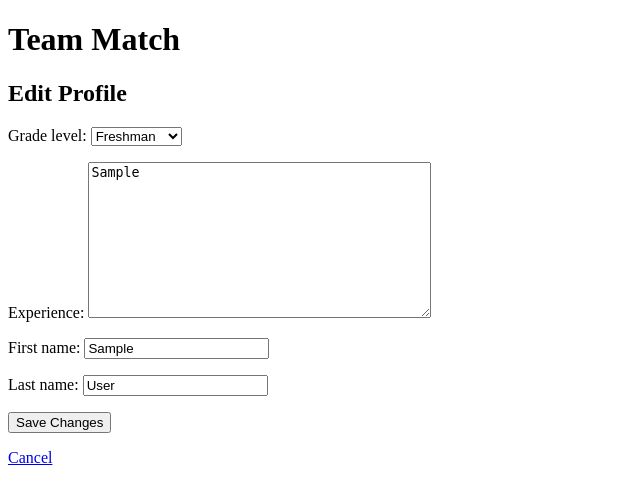
After one commit to Rafael-Lozoya-III/CS-senior-project, a Django app: page /profile/edit/ in a window 1280 px wide. The commit adds this page. Shown: the top 504 px of the page, without its empty margins (0-640 px from the left). Run offline with Django 5.2, Linux system fonts and the light colour scheme; a user stored in the database is signed in; tables that the repository leaves empty hold one stand-in row (values such as "Sample post").

Commit message:
Add student profile editing

```diff
--- /dev/null
+++ b/accounts/forms.py
@@ -0,0 +1,32 @@
+from django import forms
+
+from .models import StudentProfile
+
+
+class StudentProfileForm(forms.ModelForm):
+    first_name = forms.CharField(max_length=150)
+    last_name = forms.CharField(max_length=150)
+
+    class Meta:
+        model = StudentProfile
+        fields = ["grade_level", "experience"]
+
+    def __init__(self, *args, **kwargs):
+        user = kwargs.pop("user")
+        super().__init__(*args, **kwargs)
+
+        self.user = user
+        self.fields["first_name"].initial = user.first_name
+        self.fields["last_name"].initial = user.last_name
+
+    def save(self, commit=True):
+        profile = super().save(commit=False)
+
+        self.user.first_name = self.cleaned_data["first_name"]
+        self.user.last_name = self.cleaned_data["last_name"]
+
+        if commit:
+            self.user.save()
+            profile.save()
+
+        return profile
--- /dev/null
+++ b/accounts/templates/accounts/edit_profile.html
@@ -0,0 +1,26 @@
+<!DOCTYPE html>
+<html>
+<head>
+    <title> Edit Profile - Team Match</title>
+</head>
+
+<body>
+
+    <h1>Team Match</h1>
+
+    <h2>Edit Profile</h2>
+
+    <form method="post">
+        {% csrf_token %}
+
+        {{ form.as_p }}
+
+        <button type="submit">Save Changes</button>
+    </form>
+
+    <p>
+        <a href="{% url 'profile' %}">Cancel</a>
+    </p>
+
+</body>
+</html>
--- a/accounts/templates/accounts/profile.html
+++ b/accounts/templates/accounts/profile.html
@@ -9,6 +9,10 @@
     <h1>Team Match</h1>
 
     <h2>My Profile</h2>
+
+    <p>
+        <a href="{% url 'edit_profile' %}">Edit Profile</a>
+    </p>
 
     <p>
         <strong>Name:</strong>
--- a/accounts/urls.py
+++ b/accounts/urls.py
@@ -5,4 +5,5 @@ from . import views
 
 urlpatterns = [
     path("profile/", views.profile, name="profile"),
+    path("profile/edit/", views.edit_profile, name="edit_profile"),
 ]
--- a/accounts/views.py
+++ b/accounts/views.py
@@ -1,7 +1,7 @@
 from django.contrib.auth.decorators import login_required
+from django.shortcuts import redirect,render
 
-from django.shortcuts import render
-
+from .forms import StudentProfileForm
 from .models import StudentProfile
 
 
@@ -14,3 +14,30 @@ def profile(request):
         "accounts/profile.html",
         {"student_profile": student_profile},
     )
+
+@login_required
+def edit_profile(request):
+    student_profile = StudentProfile.objects.get(user=request.user)
+
+    if request.method == "POST":
+        form = StudentProfileForm(
+            request.POST,
+            instance=student_profile,
+            user=request.user,
+        )
+
+        if form.is_valid():
+            form.save()
+            return redirect("profile")
+
+    else:
+        form = StudentProfileForm(
+            instance=student_profile,
+            user=request.user,
+        )
+
+    return render(
+        request,
+        "accounts/edit_profile.html",
+        {"form": form},
+    )
```
